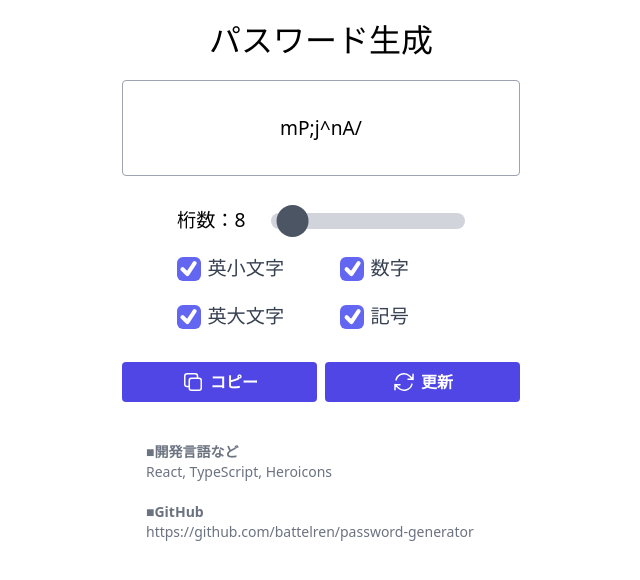
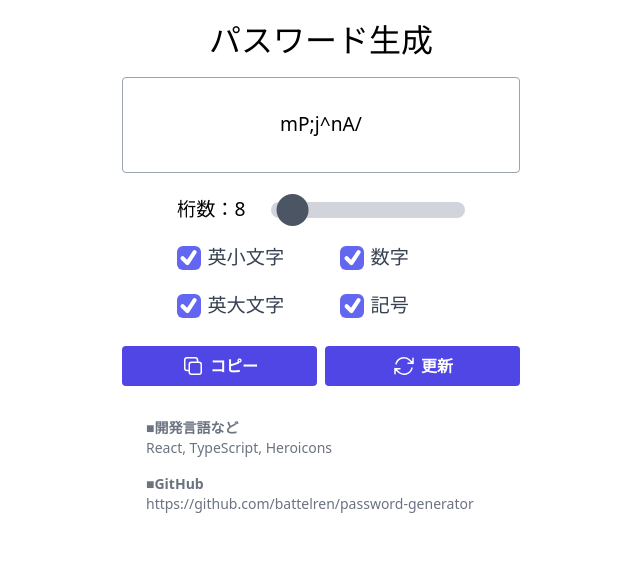
Before and after one commit to battelren/password-generator, a React (Vite) app: page / in a window 1280 px wide. Shown: the top 580 px of the page, without its empty margins (319-959 px from the left). Built offline with nearby package versions, Linux system fonts and the light colour scheme.

Commit message:
レイアウト調整

```diff
--- a/src/App.tsx
+++ b/src/App.tsx
@@ -3,7 +3,7 @@ import { PasswordGenerator } from "./components/PasswordGenerator"
 
 function App() {
   return (
-    <div className="touch-manipulation select-none p-[1rem] max-w-[430px] mx-auto">
+    <div className="touch-manipulation select-none p-[1rem] max-w-[430px] mx-auto flex flex-col gap-y-[2rem]">
       <PasswordGenerator />
       <Footer />
     </div>
--- a/src/components/Footer.tsx
+++ b/src/components/Footer.tsx
@@ -2,14 +2,18 @@ const repoUrl = "https://github.com/battelren/password-generator"
 
 const Footer: React.FC = () => {
   return (
-    <div className="flex flex-col justify-center mt-10 text-gray-500 text-sm font-medium mx-[1.5rem]">
-      <div className="font-bold">■開発言語など</div>
-      <div>React, TypeScript, Heroicons</div>
-      <br />
-      <span className="font-bold">■GitHub</span>
-      <a href={repoUrl} target="_blank" rel="noopener noreferrer">
-        {repoUrl}
-      </a>
+    <div className="flex flex-col gap-y-[1rem] justify-center text-gray-500 text-sm font-medium mx-[1.5rem]">
+      <div>
+        <div className="font-bold">■開発言語など</div>
+        <div>React, TypeScript, Heroicons</div>
+      </div>
+
+      <div>
+        <div className="font-bold">■GitHub</div>
+        <a href={repoUrl} target="_blank" rel="noopener noreferrer">
+          {repoUrl}
+        </a>
+      </div>
     </div>
   )
 }
--- a/src/components/PasswordGenerator.tsx
+++ b/src/components/PasswordGenerator.tsx
@@ -39,9 +39,9 @@ const PasswordGenerator: React.FC = () => {
   const checkedIcon = <CheckIcon className="h-[1.2rem] w-[1.2rem] text-white stroke-[0.32rem]" />
 
   return (
-    <div className=" flex flex-col gap-y-[0.5rem]">
-      <div className="mb-[0.8rem]">
-        <label className="block font-medium mb-[1rem] text-[2rem] text-center">パスワード生成</label>
+    <div className="flex flex-col gap-y-[0.8rem]">
+      <label className="block font-medium text-[2rem] text-center">パスワード生成</label>
+      <div>
         <div className="text-[1.2rem] h-[6rem] px-[0.5rem] border border-gray-400 rounded w-full break-all flex flex-row items-center justify-center text-center">
           {password}
         </div>
@@ -101,7 +101,7 @@ const PasswordGenerator: React.FC = () => {
         />
       </div>
 
-      <div className="flex flex-row gap-x-[0.5rem] mt-[0.8rem]">
+      <div className="flex flex-row gap-x-[0.5rem] mt-[0.2rem]">
         <button className="button w-[50%]" onClick={() => copyPassword()} disabled={isPasswordEmpty || isPasswordCopied}>
           {isPasswordCopied ? (
             <>
```
